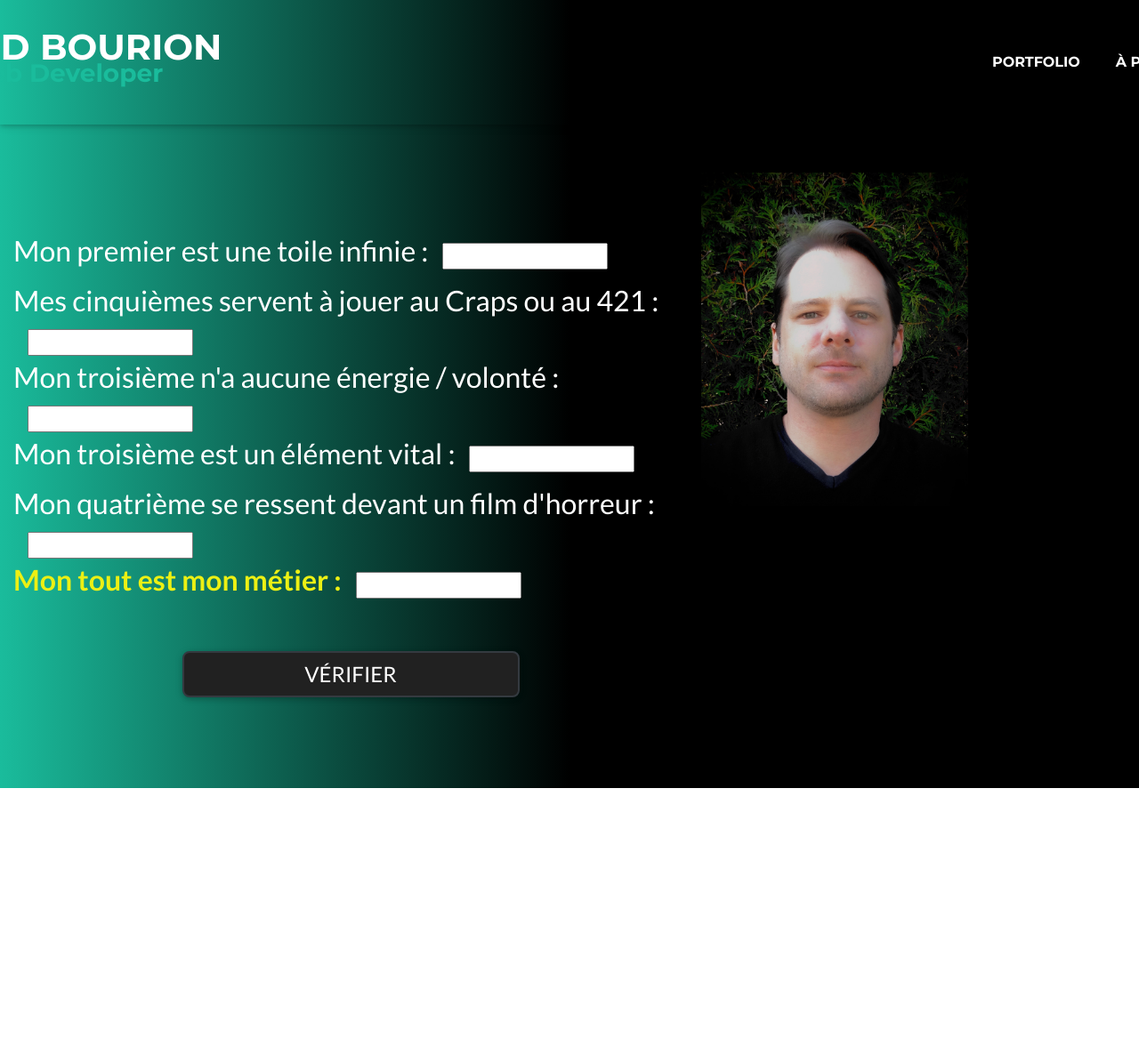
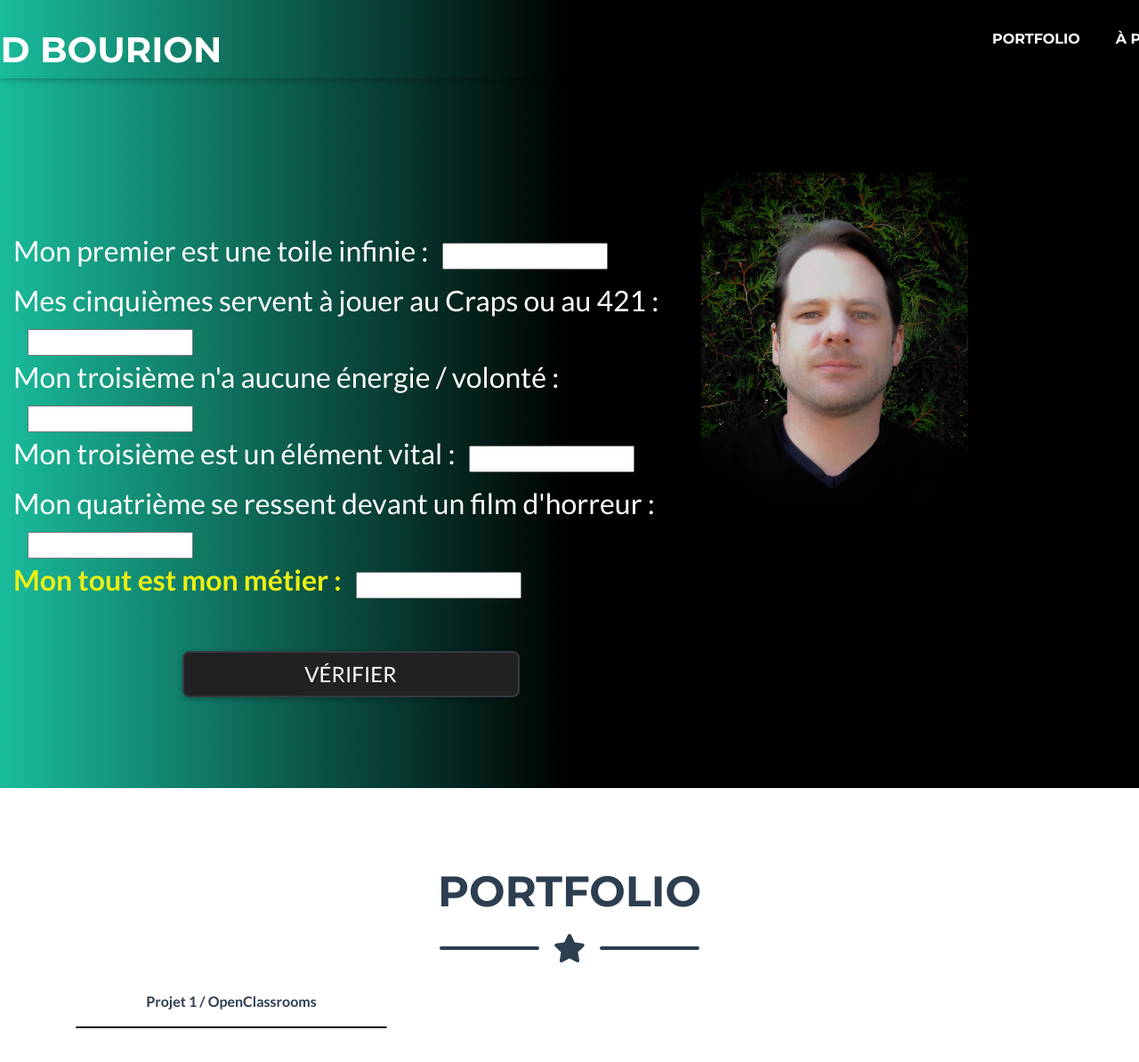
Before and after one commit to lutinmaviou/react-portfolio, a React (Create React App) app: page / in a window 1280 px wide. Shown: the top 1194 px of the page at 89% size. Before the commit the page ends 886 px from the top, so only its background shows below. Built offline with nearby package versions, Linux system fonts and the light colour scheme.

Commit message:
riddle finished, starting portfolio section

```diff
--- a/src/App.js
+++ b/src/App.js
@@ -1,15 +1,15 @@
 import React, { Component } from 'react';
 import './bootstrap/freelancer.min.css';
 import './App.css';
-import Navbar from './components/navbar/Navbar';
 import Header from './components/header/Header';
+import Portfolio from './components/portfolio/Portfolio';
 
 class App extends Component {
   render() {
     return (
       <>
-        <Navbar />
         <Header />
+        <Portfolio />
       </>
     );
   }
--- a/src/components/header/Header.js
+++ b/src/components/header/Header.js
@@ -1,16 +1,27 @@
 import React, { Component } from 'react';
 import Style from '../../bootstrap/scss/layout/_masthead.scss';
 import './Header.css';
+import Navbar from './navbar/Navbar';
 import Riddle from './riddle/Riddle';
 import Photo from './photo/Photo';
 
 export default class Header extends Component {
+    constructor(props) {
+        super(props);
+        this.state = { isCorrect: false };
+    }
+
+    handleIsCorrect = job => {
+        job === 'web developer' ? this.setState({ isCorrect: true }) : this.setState({ isCorrect: false });
+    }
+
     render() {
         return (
             <div className={Style.masthead}>
                 <header className="masthead bg-dark text-white text-center">
                     <div className="d-flex">
-                        <Riddle />
+                        <Navbar isCorrect={this.state.isCorrect}/>
+                        <Riddle isCorrect={this.handleIsCorrect} />
                         <Photo />
                     </div>
                 </header>
--- /dev/null
+++ b/src/components/header/navbar/Job.js
@@ -0,0 +1,5 @@
+import React from 'react';
+
+export default () => {
+    return <p className="text-primary animated bounce" id="profession">Web developer</p>
+}
--- a/src/components/navbar/Navbar.js
+++ b/src/components/header/navbar/Navbar.js
@@ -1,6 +1,7 @@
 import React, { Component } from 'react';
 //import Style from '../../bootstrap/scss/layout/_navbar.scss';
 import './Navbar.css';
+import Job from './Job';
 
 export default class Navbar extends Component {
     render() {
@@ -10,8 +11,8 @@ export default class Navbar extends Component {
                 <div className="container">
 
                     <a className="navbar-brand js-scroll-trigger" id="name" href="#page-top">
-                        <h1 className="mb-n3 mt-2">Bertrand Bourion</h1><p className="text-primary animated bounce" id="profession">Web
-                developer</p>
+                        <h1 className="mb-n3 mt-2">Bertrand Bourion</h1>
+                        {this.props.isCorrect === true ? <Job /> : <></>}
                     </a>
 
                     <button id="menu-button"
--- a/src/components/header/photo/Photo.js
+++ b/src/components/header/photo/Photo.js
@@ -1,12 +1,6 @@
 import React, { Component } from 'react';
 import Me from '../../../shared/img/moi.jpg';
 
-export default class Photo extends Component {
-    render() {
-        return (
-            <div>
-                <img src={Me} alt="" width="300px" height="auto" id="my-face" />
-            </div>
-        )
-    }
+export default () => {
+    return <div><img src={Me} alt="" width="300px" height="auto" id="my-face" /></div>
 }
--- a/src/components/header/riddle/Riddle.js
+++ b/src/components/header/riddle/Riddle.js
@@ -20,7 +20,7 @@ export default class Riddle extends Component {
     componentDidMount() {
         const inputs = document.querySelectorAll('.riddle-input');
         const questionsInputs = Array.prototype.slice.call(inputs);
-        this.state.questions.push(questionsInputs)
+        this.state.questions.push(questionsInputs);
         for (let i = 0; i < questionsInputs.length; i++) {
             const questions = this.state.questions.push(questionsInputs[i]);
             this.setState({ questions: questions })
@@ -97,7 +97,8 @@ export default class Riddle extends Component {
         if (target.value === 'web developer') {
             this.setState({
                 solution: true
-            })
+            });
+            this.props.isCorrect(target.value);
         } else {
             this.setState({
                 solution: false
--- /dev/null
+++ b/src/components/portfolio/Portfolio.js
@@ -0,0 +1,42 @@
+import React from 'react';
+import StarIcon from '../../icons/StarIcon';
+
+export default () => {
+    return (
+        <>
+            <section className="page-section portfolio" id="portfolio">
+                <div className="container">
+                    <h2 className="page-section-heading text-center text-uppercase text-secondary mb-0">Portfolio</h2>
+
+                    <div className="divider-custom">
+                        <div className="divider-custom-line"></div>
+                        <div className="divider-custom-icon">
+                            <StarIcon></StarIcon>
+                        </div>
+                        <div className="divider-custom-line"></div>
+                    </div>
+
+                    <div className="row">
+
+                    <div className="col-md-6 col-lg-4">
+					<p className="text-center text-secondary font-weight-bold">Projet 1 / OpenClassrooms</p>
+					<div className="portfolio-item mx-auto project-item" data-toggle="modal" data-target="#portfolioModal1">
+						<div
+							className="portfolio-item-caption d-flex align-items-center justify-content-center h-100 w-100">
+							<div className="portfolio-item-caption-content text-center text-white">
+								<h4 id="portfolio-items">
+									<a href="https://p1.yourwebagency.fr" target="blank">Visiter le site</a>
+								</h4>
+							</div>
+						</div>
+{/* 						</div><img class="img-fluid" src="img/portfolio/P1.png" alt="Projet 1">
+ */}					</div>
+				</div>
+
+                    </div>
+
+                </div>
+            </section>
+        </>
+    )
+}
--- /dev/null
+++ b/src/icons/StarIcon.js
@@ -0,0 +1,7 @@
+import React from 'react';
+import { FontAwesomeIcon } from '@fortawesome/react-fontawesome';
+import { faStar } from '@fortawesome/free-solid-svg-icons';
+
+export default () => {
+    return <FontAwesomeIcon icon={faStar} />
+}
```
Also changed, not shown: src/components/header/navbar/Navbar.css (added).
